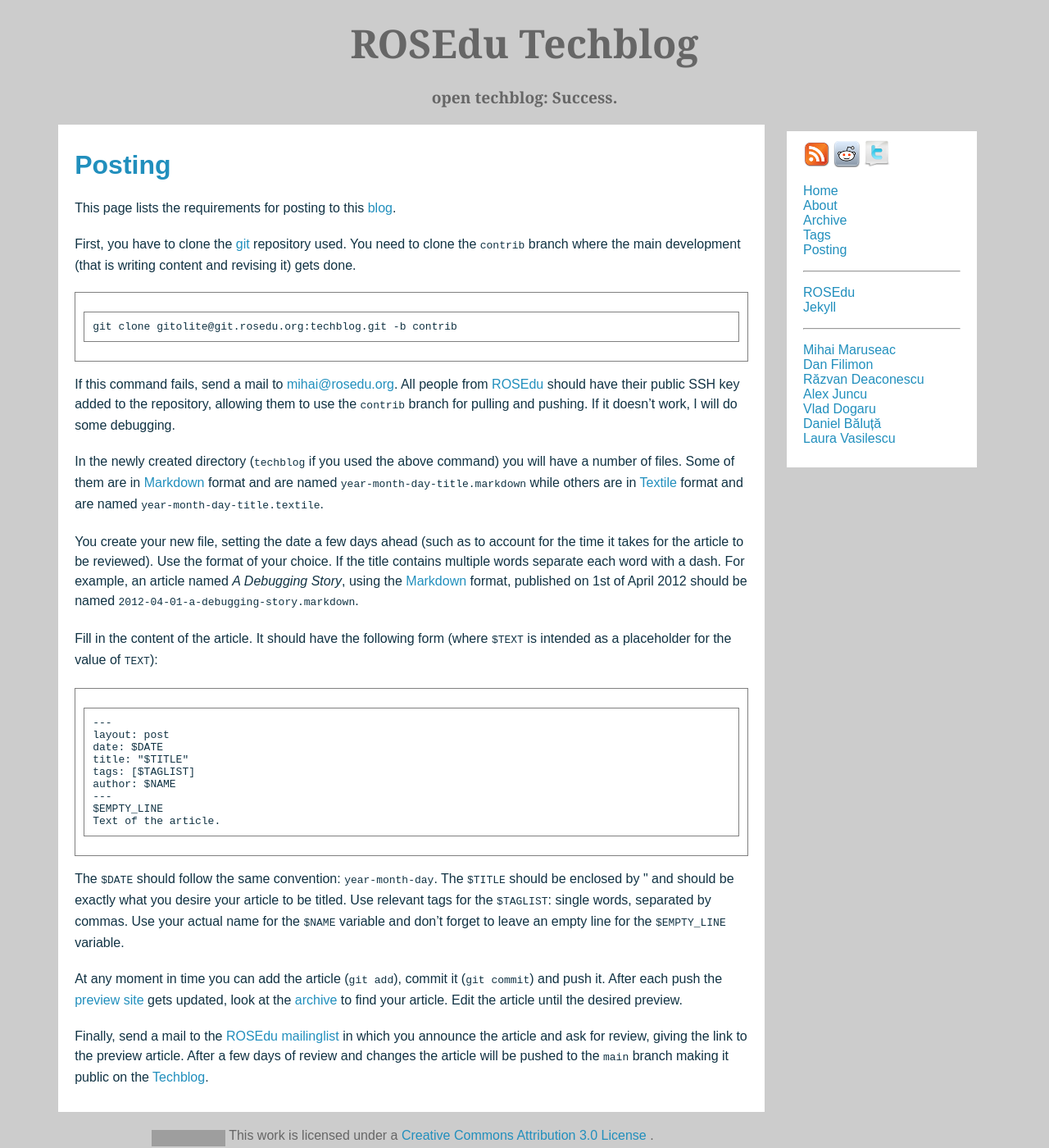
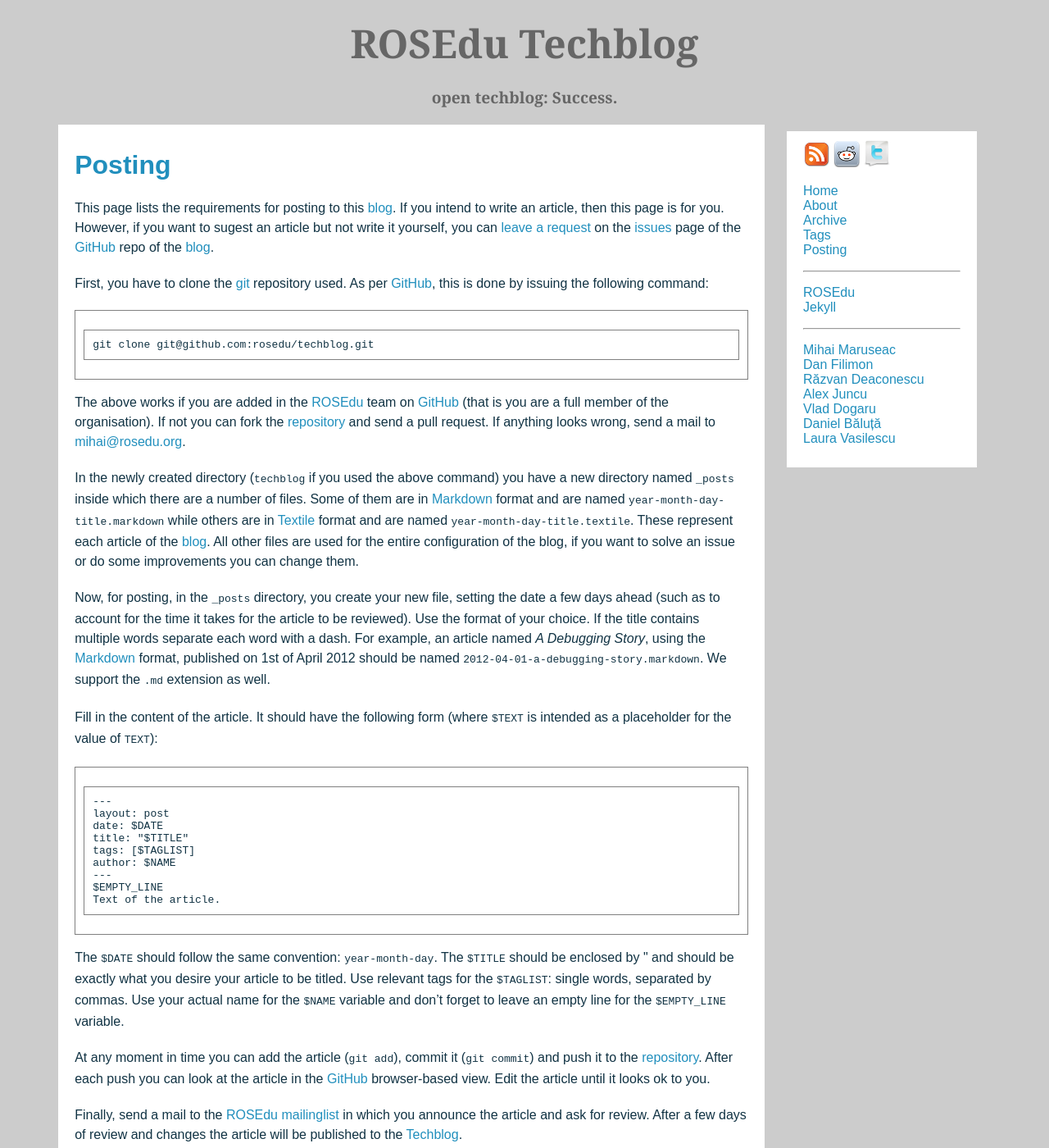
Before and after one commit to rosedu/techblog, a Jekyll site: the page built from posting.markdown, in a window 1280 px wide and 1400 px high. Shown: the whole window at 82% size. Built offline with Jekyll 4.4.1, drawn with Linux system fonts in a browser that asks for light colours; grey boxes are pictures that could not be loaded.

Commit message:
Update posting article to reflect GitHub repo.
Since we've moved to GitHub, the old `posting.markdown` article was out of
sync. This change updates this.

```diff
--- a/posting.markdown
+++ b/posting.markdown
@@ -5,30 +5,37 @@
 
 # [Posting][]
 
-This page lists the requirements for posting to this [blog][Posting].
+This page lists the requirements for posting to this [blog][Techblog]. If you
+intend to write an article, then this page is for you. However, if you
+want to sugest an article but not write it yourself, you can [leave a
+request][request] on the [issues][request] page of the [GitHub][GitHub] repo
+of the [blog][Techblog].
 
-First, you have to clone the [git] repository used. You need to clone the
-`contrib` branch where the main development (that is writing content and
-revising it) gets done.
+First, you have to clone the [git][git] repository used. As per [GitHub][GitHub],
+this is done by issuing the following command:
 
-	git clone gitolite@git.rosedu.org:techblog.git -b contrib
+	git clone git@github.com:rosedu/techblog.git
 
-If this command fails, send a mail to <mihai@rosedu.org>. All people from
-[ROSEdu][] should have their public SSH key added to the repository,
-allowing them to use the `contrib` branch for pulling and pushing. If it
-doesn't work, I will do some debugging.
+The above works if you are added in the [ROSEdu][ROSEdu] team on
+[GitHub][GitHub] (that is you are a full member of the organisation). If not
+you can fork the [repository][repo] and send a pull request. If anything looks
+wrong, send a mail to <mihai@rosedu.org>.
 
 In the newly created directory (`techblog` if you used the above command) you
-will have a number of files. Some of them are in [Markdown][] format and are
-named `year-month-day-title.markdown` while others are in [Textile][] format
-and are named `year-month-day-title.textile`.
+have a new directory named `_posts` inside which there are a number of files.
+Some of them are in [Markdown][] format and are named
+`year-month-day-title.markdown` while others are in [Textile][] format and are
+named `year-month-day-title.textile`. These represent each article of the
+[blog][Techblog]. All other files are used for the entire configuration of the
+blog, if you want to solve an issue or do some improvements you can change them.
 
-You create your new file, setting the date a few days ahead (such as to account
-for the time it takes for the article to be reviewed). Use the format of your
-choice. If the title contains multiple words separate each word with a dash.
-For example, an article named _A Debugging Story_, using the [Markdown][]
-format, published on 1st of April 2012 should be named
-`2012-04-01-a-debugging-story.markdown`.
+Now, for posting, in the `_posts` directory, you create your new file, setting
+the date a few days ahead (such as to account for the time it takes for the
+article to be reviewed). Use the format of your choice. If the title contains
+multiple words separate each word with a dash. For example, an article named
+_A Debugging Story_, using the [Markdown][] format, published on 1st of April
+2012 should be named `2012-04-01-a-debugging-story.markdown`. We support the
+`.md` extension as well.
 
 Fill in the content of the article. It should have the following form (where
 `$TEXT` is intended as a placeholder for the value of `TEXT`):
@@ -50,14 +57,13 @@
 an empty line for the `$EMPTY_LINE` variable.
 
 At any moment in time you can add the article (`git add`), commit it (`git
-commit`) and push it. After each push the [preview site][preview] gets updated,
-look at the [archive][previewarchive] to find your article. Edit the article
-until the desired preview.
+commit`) and push it to the [repository][repo]. After each push you can look
+at the article in the [GitHub][GitHub] browser-based view. Edit the article
+until it looks ok to you.
 
 Finally, send a mail to the [ROSEdu mailinglist][mailinglist] in which you
-announce the article and ask for review, giving the link to the preview
-article. After a few days of review and changes the article will be pushed to
-the `main` branch making it public on the [Techblog][].
+announce the article and ask for review. After a few days of review and
+changes the article will be published to the [Techblog][].
 
 [Posting]:./ "home"
 [ROSEdu]: http://rosedu.org "ROSEdu"
@@ -65,6 +71,7 @@
 [markdown]: http://daringfireball.net/projects/markdown/ "Markdown"
 [textile]: http://textile.thresholdstate.com/ "Textile"
 [mailinglist]: mailto:rosedu-general@lists.rosedu.org
-[preview]: http://rosedu.org/~techblog/site2
-[previewarchive]: http://rosedu.org/~techblog/site2/archive
 [Techblog]: http://techblog.rosedu.org "Techblog"
+[request]: https://github.com/rosedu/techblog/issues
+[GitHub]: https://github.com
+[repo]: https://github.com/rosedu/techblog
```
